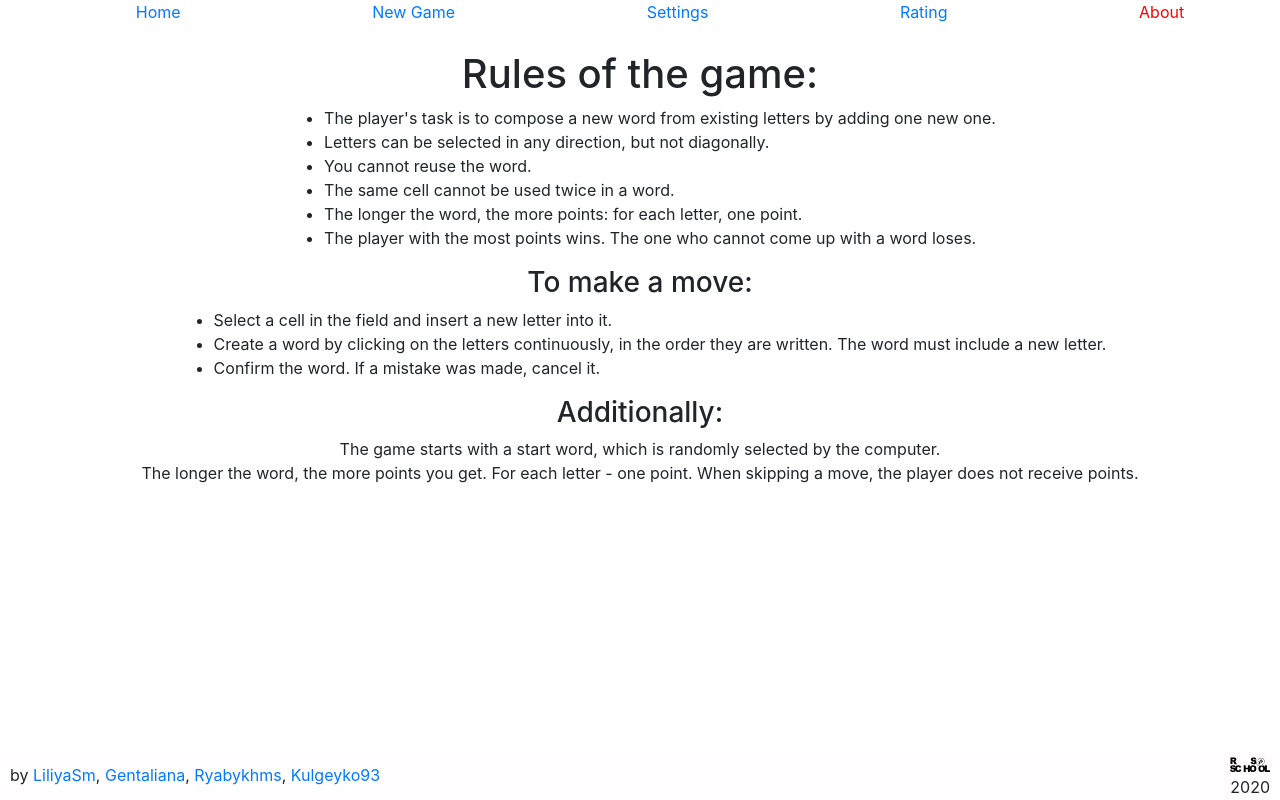
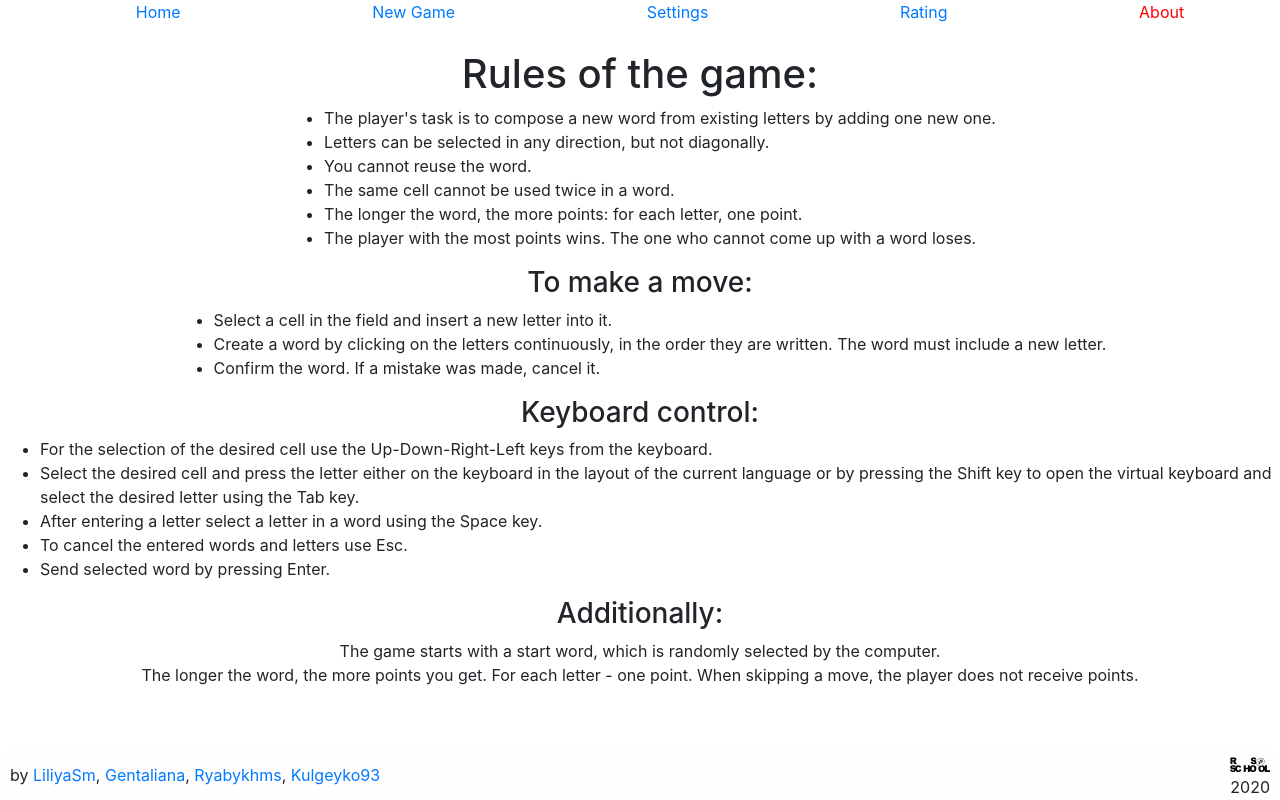
Before and after one commit to gentaliana/rsclone, a React app: page /about in a window 1280 px wide. Built offline with nearby package versions, Linux system fonts and the light colour scheme.

Commit message:
RC-85 feat(about): add instruction en and ru

```diff
--- a/src/assets/locales/en/translation.json
+++ b/src/assets/locales/en/translation.json
@@ -60,6 +60,14 @@
       "two": "Create a word by clicking on the letters continuously, in the order they are written. The word must include a new letter.",
       "tree": "Confirm the word. If a mistake was made, cancel it."
     },
+    "keyboardMove": {
+      "header": "Keyboard control:",
+      "one": "For the selection of the desired cell use the Up-Down-Right-Left keys from the keyboard.",
+      "two": "Select the desired cell and press the letter either on the keyboard in the layout of the current language or by pressing the Shift key to open the virtual keyboard and select the desired letter using the Tab key.",
+      "tree": "After entering a letter select a letter in a word using the Space key.",
+      "four": "To cancel the entered words and letters use Esc.",
+      "five": "Send selected word  by pressing Enter."
+    },
     "additionally": "Additionally:",
     "start": "The game starts with a start word, which is randomly selected by the computer.",
     "points": "The longer the word, the more points you get. For each letter - one point. When skipping a move, the player does not receive points."
--- a/src/assets/locales/ru/translation.json
+++ b/src/assets/locales/ru/translation.json
@@ -60,6 +60,14 @@
       "two": "Создайте слово, нажимая на буквы непрерывно, в том порядке, в котором они пишутся. Слово должно включать новую букву.",
       "tree": "Подтвердите слово. Если была допущена ошибка — отмените его."
     },
+    "keyboardMove": {
+      "header": "Управление с клавиатуры:",
+      "one": "Выбор нужной ячейки осуществляется клавишами Вверх-Вниз-Вправо-Влево с клавиатуры.",
+      "two": "Выберите нужную ячейку и нажмите букву либо на клавиатуре в соответствующей раскладке, либо по нажатию на Shift откройте виртуальную клавиатуру и выберите с помощью клавиши Tab нужную букву.",
+      "tree": "После ввода буквы с помощью клавиши Пробел выберите буквы в слове.",
+      "four": "Для отмены введенных слов и букв используйте Esc.",
+      "five": "Отправьте выбранное слово нажав Enter."
+    },
     "additionally": "Дополнительно:",
     "start": "Игра начинается со стартового слова, которое случайным образом выбирает компьютер.",
     "points": "Чем длиннее слово, тем больше очков вы получите. За каждую букву — по одному баллу. При пропуске хода игрок не получает баллов."
--- a/src/pages/about/about.tsx
+++ b/src/pages/about/about.tsx
@@ -21,6 +21,14 @@ export const About = (): JSX.Element => {
         <li>{t('help.move.two')}</li>
         <li>{t('help.move.tree')}</li>
       </ul>
+      <h3>{t('help.keyboardMove.header')}</h3>
+      <ul>
+        <li>{t('help.keyboardMove.one')}</li>
+        <li>{t('help.keyboardMove.two')}</li>
+        <li>{t('help.keyboardMove.tree')}</li>
+        <li>{t('help.keyboardMove.four')}</li>
+        <li>{t('help.keyboardMove.five')}</li>
+      </ul>
       <h3>{t('help.additionally')}</h3>
       <span>{t('help.start')}</span>
       <span>{t('help.points')}</span>
--- a/src/pages/game/game.tsx
+++ b/src/pages/game/game.tsx
@@ -158,7 +158,7 @@ export const Game = (): JSX.Element => {
   return (
     <div className="main-game">
       <div />
-      <div className="field-area" role="button" tabIndex={0}>
+      <div className="field-area">
         <Keyboard
           setCurrentLetter={handleCurrentLetter}
           isKeyboardHidden={isKeyboardHidden}
```
